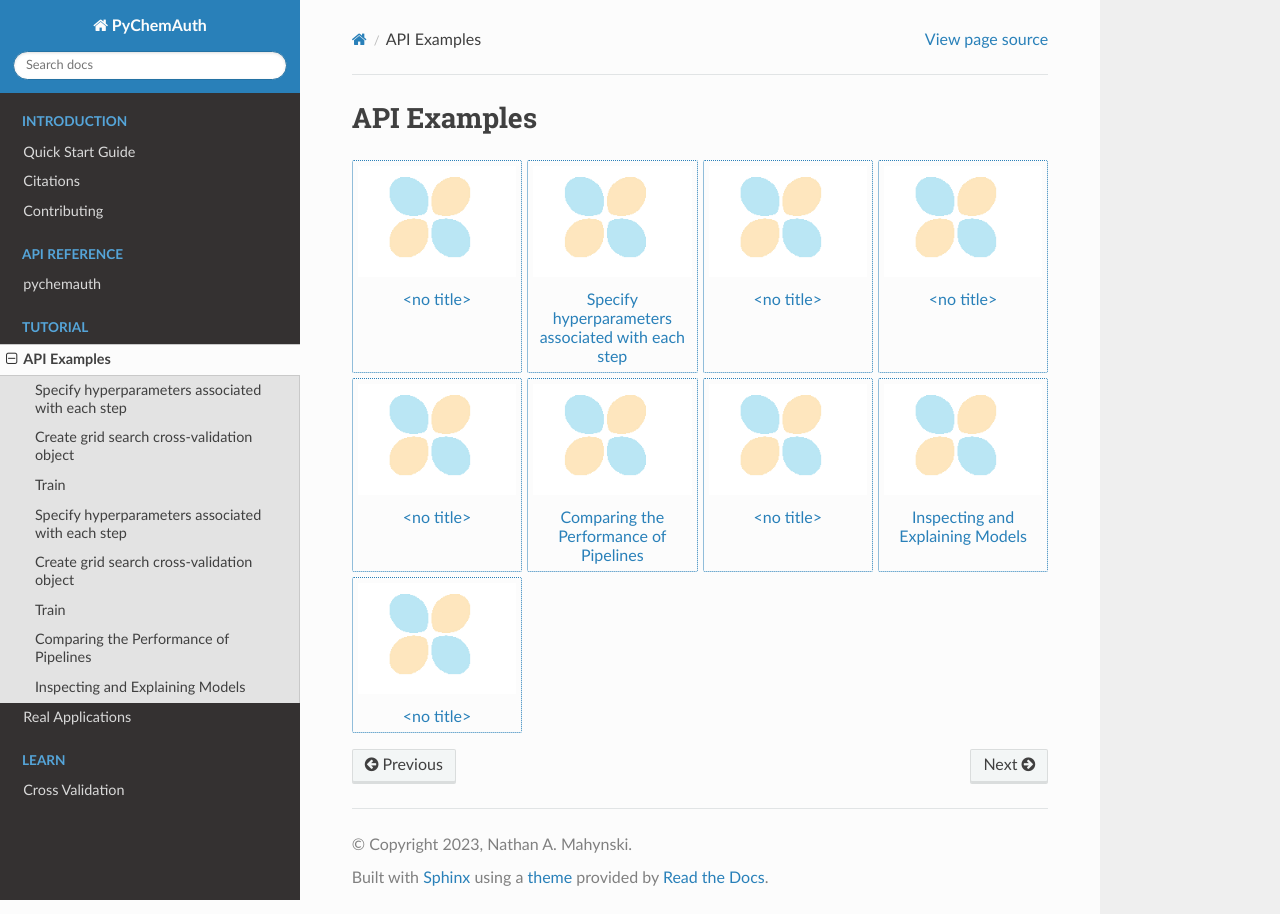
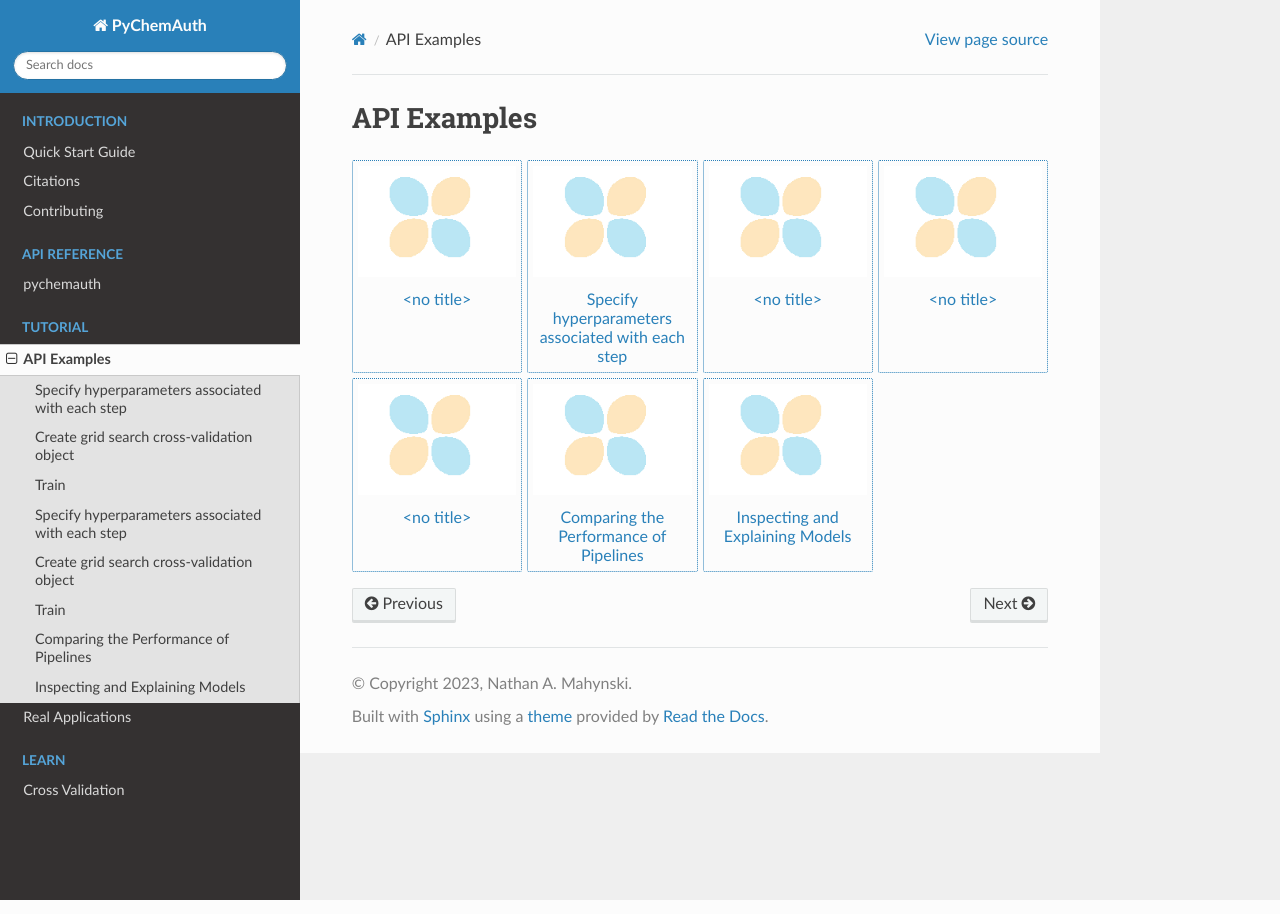
Before and after one commit to mahynski/pychemauth, a Sphinx documentation site: the page built from docs/examples.rst, in a window 1280 px wide. Built offline with Sphinx 7.4.7 and the Read the Docs theme 2.0.0, drawn with Linux system fonts in a browser that asks for light colours; pages that are not in the unit, such as notebooks, are missing from menus; part of the change alters nothing that is shown.

```diff
--- a/docs/examples.rst
+++ b/docs/examples.rst
@@ -15,6 +15,4 @@ API Examples
    jupyter/gallery/elliptic_manifold_example
    jupyter/gallery/feature_selection
    jupyter/gallery/comparing_pipelines
-   jupyter/gallery/model_calibration
    jupyter/gallery/model_inspection
-   jupyter/gallery/shap_example
```
Also changed, not shown: docs/jupyter/gallery/comparing_pipelines.ipynb, docs/jupyter/gallery/model_inspection.ipynb.
